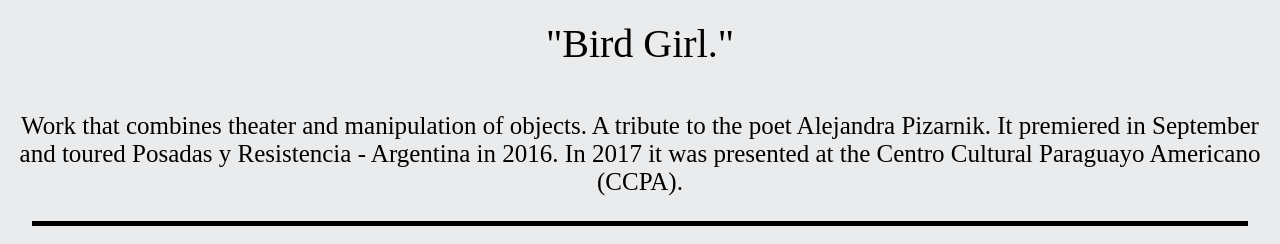
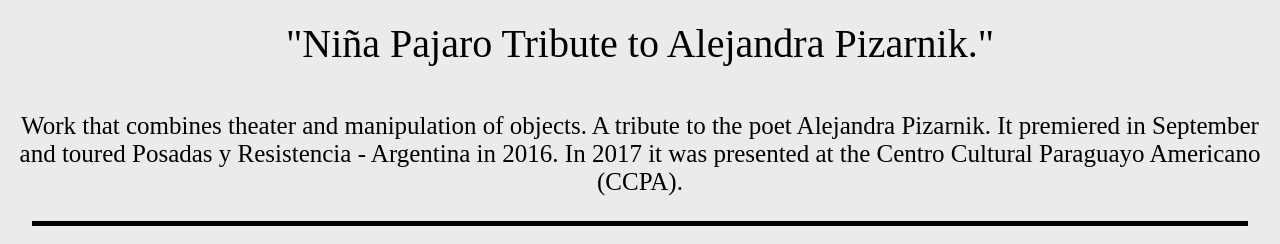
Before and after one commit to Tessa-Rivarola/Tessa-Rivarola-Porfolio, a plain HTML site: page galeria/niña-pajaro02.html in a window 1280 px wide. Shown: the top 244 px of the page. Drawn offline with Linux system fonts and the light colour scheme.

Commit message:
version3
version3

```diff
--- a/galeria/niña-pajaro02.html
+++ b/galeria/niña-pajaro02.html
@@ -4,10 +4,10 @@
 	<meta charset="UTF-8">
 	<meta name="viewport" content="width=device-width, initial-scale=1.0">
 	<link rel="stylesheet" href="estilos.css">
-	<title>Play Bird Girl.</title>
+	<title>Play Niña Pajaro Tribute to Alejandra Pizarnik.</title>
 </head>
 <body>
-	<h1>"Bird Girl."</h1>
+	<h1>"Niña Pajaro Tribute to Alejandra Pizarnik."</h1>
 	<p>Work that combines theater and manipulation of objects. A tribute to the poet Alejandra Pizarnik. It premiered in September and toured Posadas y Resistencia - Argentina in 2016. In 2017 it was presented at the Centro Cultural Paraguayo Americano (CCPA).</p>
 	<span class="linea"></span>
 	<section class="galeria">
```
